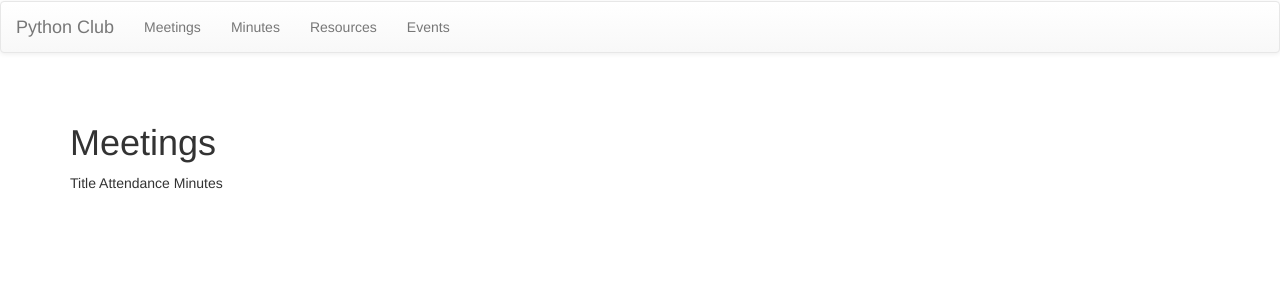
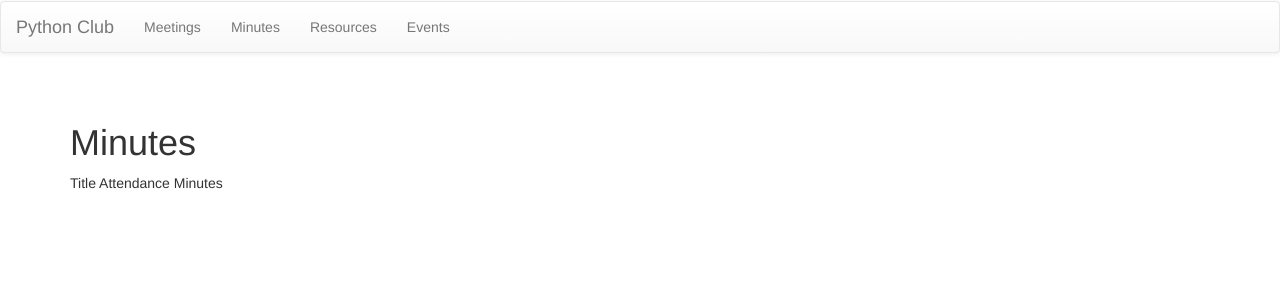
Before and after one commit to mmhansen137/itc172-redux, a Django app: template PythonClub/club/templates/club/minutes.html in a window 1280 px wide. Shown: the part 224-524 px from the top of the page. Run offline with Django 3.2, Linux system fonts and the light colour scheme; the template is opened without the code that fills it, so the values that code supplies are empty; some libraries are stand-ins or nearby versions.

Commit message:
corrected . . ._list in for loop in two templates.

```diff
--- a/PythonClub/club/templates/club/events.html
+++ b/PythonClub/club/templates/club/events.html
@@ -9,7 +9,7 @@
     <th>Description</th>
     <th>User</th>
   </tr><br>
-  {% for t in meeting_list %}
+  {% for t in event_list %}
     <tr>
 	<td>{{ t.eventTitle }}</td>
 	<td>{{ t.eventLocation }}</td>
--- a/PythonClub/club/templates/club/minutes.html
+++ b/PythonClub/club/templates/club/minutes.html
@@ -1,13 +1,13 @@
 {% extends 'base.html' %}
 {% block content %}
-<h1>Meetings</h1>
+<h1>Minutes</h1>
   <tr>
     <th>Title</th>
     <th>Attendance</th>
     <th>Minutes</th>
   </tr><br>
 
-  {% for t in meeting_list %}
+  {% for t in minutes_list %}
     <tr>
 	<td>{{ t.meetingTitle }}</td>
 	<td>{{ t.mtngAttendance }}</td>
```
